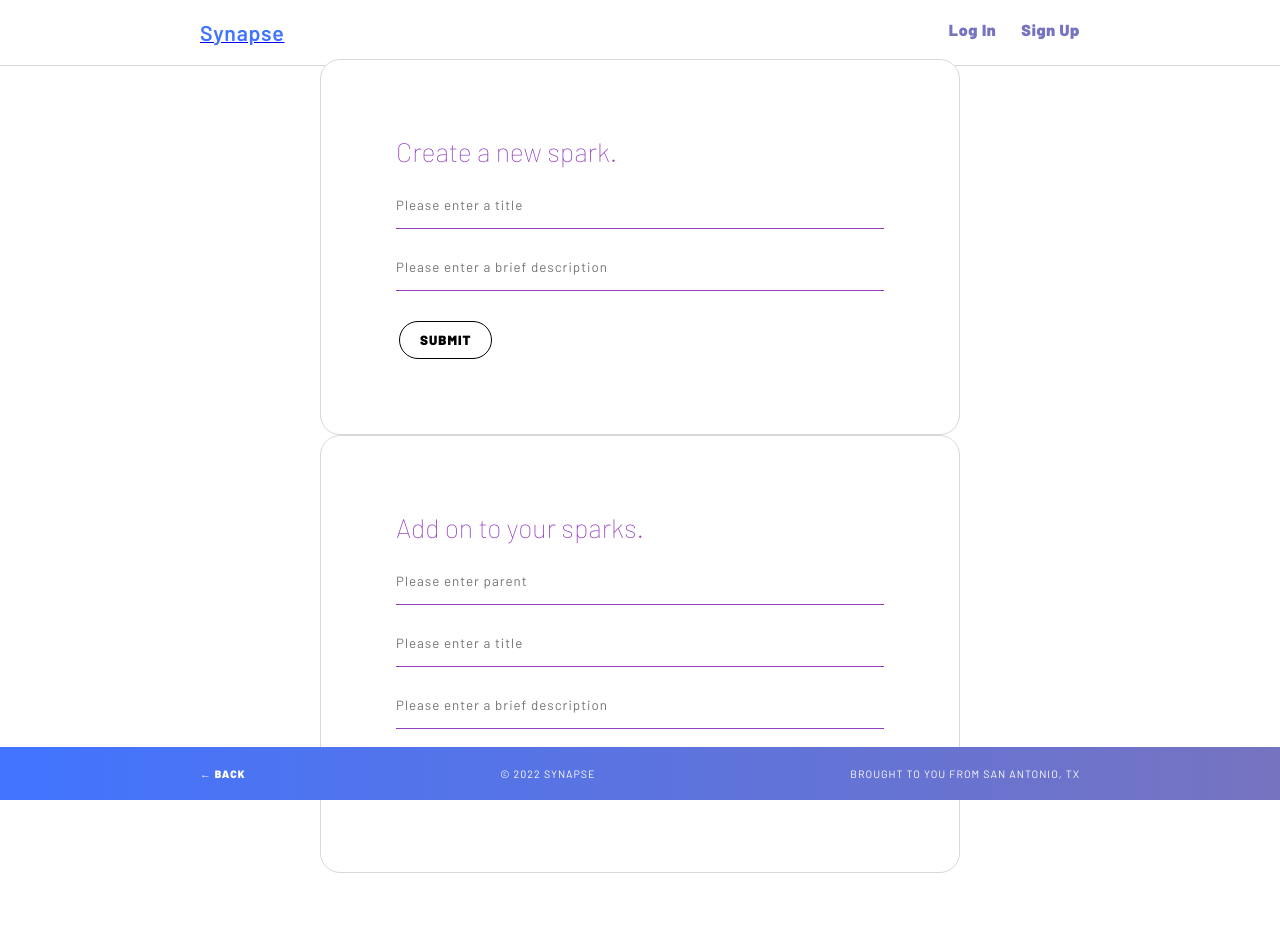
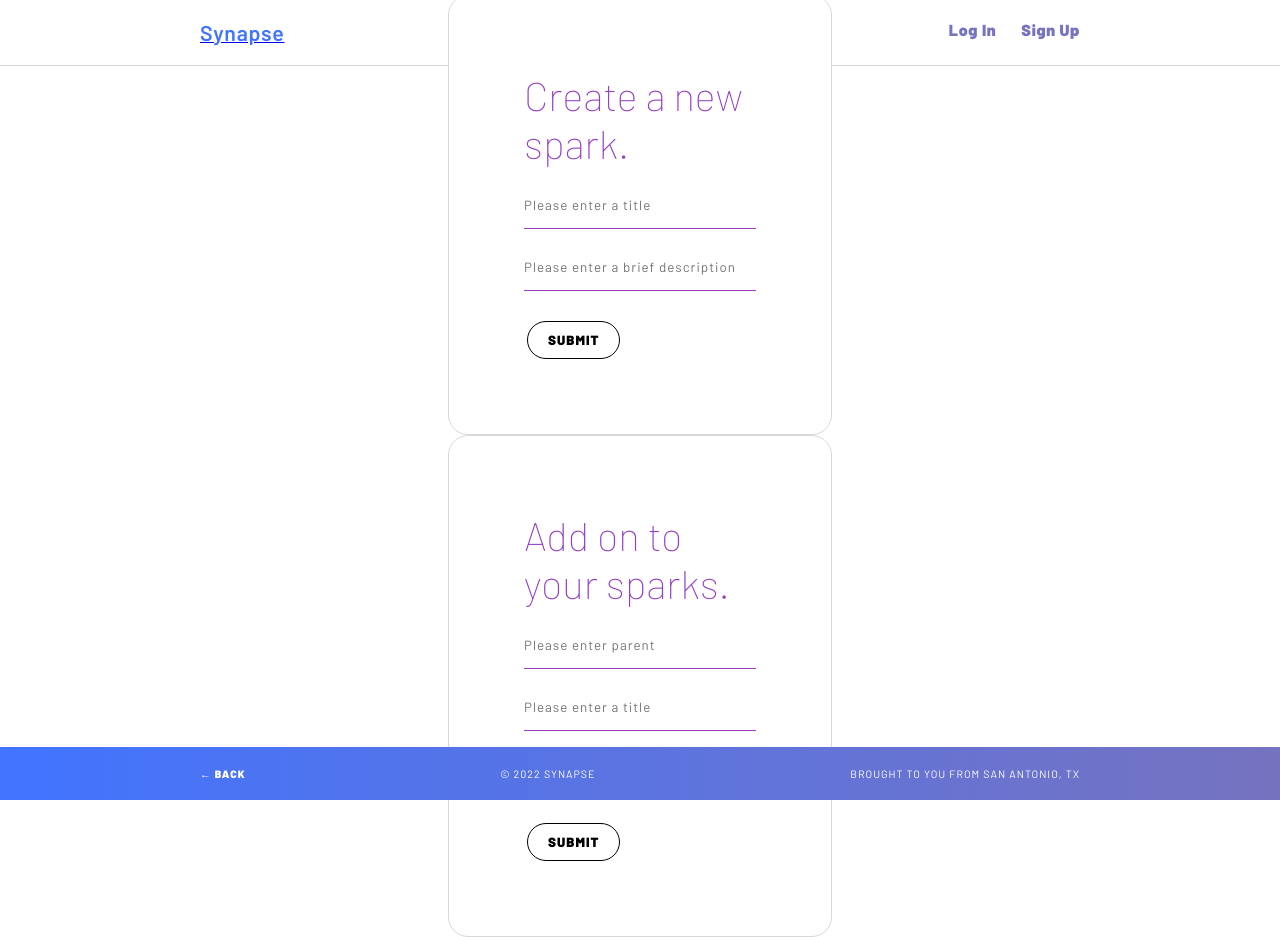
Before and after one commit to Blake-design/learning-tree, a React (Create React App) app in the folder client/: page /create in a window 1280 px wide. Before the commit the page ends 873 px from the top, so only its background shows below. Built offline with nearby package versions, Linux system fonts and the light colour scheme; no server answers.

Commit message:
Reconfigured login and signup dialog boxes

```diff
--- a/client/src/App.css
+++ b/client/src/App.css
@@ -73,6 +73,7 @@ html, body {
   margin: 0 auto;
   text-align: center;
   background-color: white;
+  border-radius: 12px;
 }
 
 #splash img {
@@ -138,12 +139,13 @@ button {
   flex-direction: column;
   justify-content: center;
   /* align-content: center; */
-  width: 50vw;
+  width: 30vw;
   height: 100vh;
 
 }
 
 .form-card {
+  width: 30vw;
   padding: 75px;
   border: 1px solid rgb(216, 216, 216);
   border-radius: 20px;
@@ -159,7 +161,7 @@ button {
 
 .form-card h4 {
   font-weight: 100;
-  font-size: 20pt;
+  font-size: 30pt;
   color: #923fc0;
   margin-bottom: 30px;
 }
--- a/client/src/pages/Login.js
+++ b/client/src/pages/Login.js
@@ -54,7 +54,7 @@ const Login = (props) => {
         <Particles height="100vh" width="100vw" init={particlesInit} loaded={particlesLoaded} options={particlesConfig} />
       </div>
       <div className="form-card">
-        <h3>Log In</h3>
+        <h4>Log In</h4>
         {Object.keys(userManager.user).length ? (
           <p>
             Welcome {userManager.user.user.userName}! You may now head{" "}
--- a/client/src/pages/Signup.js
+++ b/client/src/pages/Signup.js
@@ -67,7 +67,7 @@ const Signup = () => {
         <Particles height="100vh" width="100vw" init={particlesInit} loaded={particlesLoaded} options={particlesConfig} />
       </div>
       <div className="form-card">
-        <h3>Sign Up</h3>
+        <h4>Sign Up</h4>
           {data ? (
             <p>
               Welcome {formState.userName} please login{" "}
```
